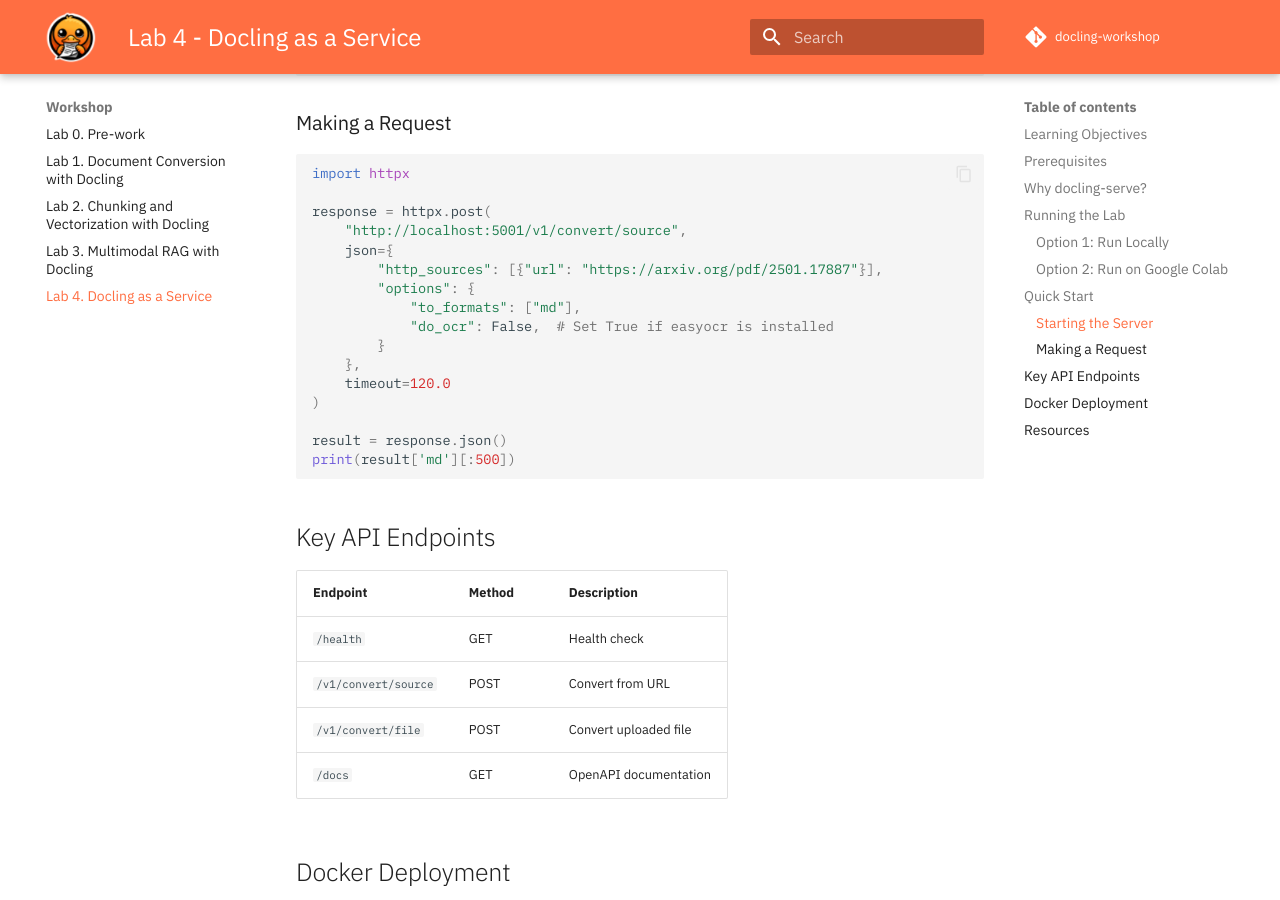
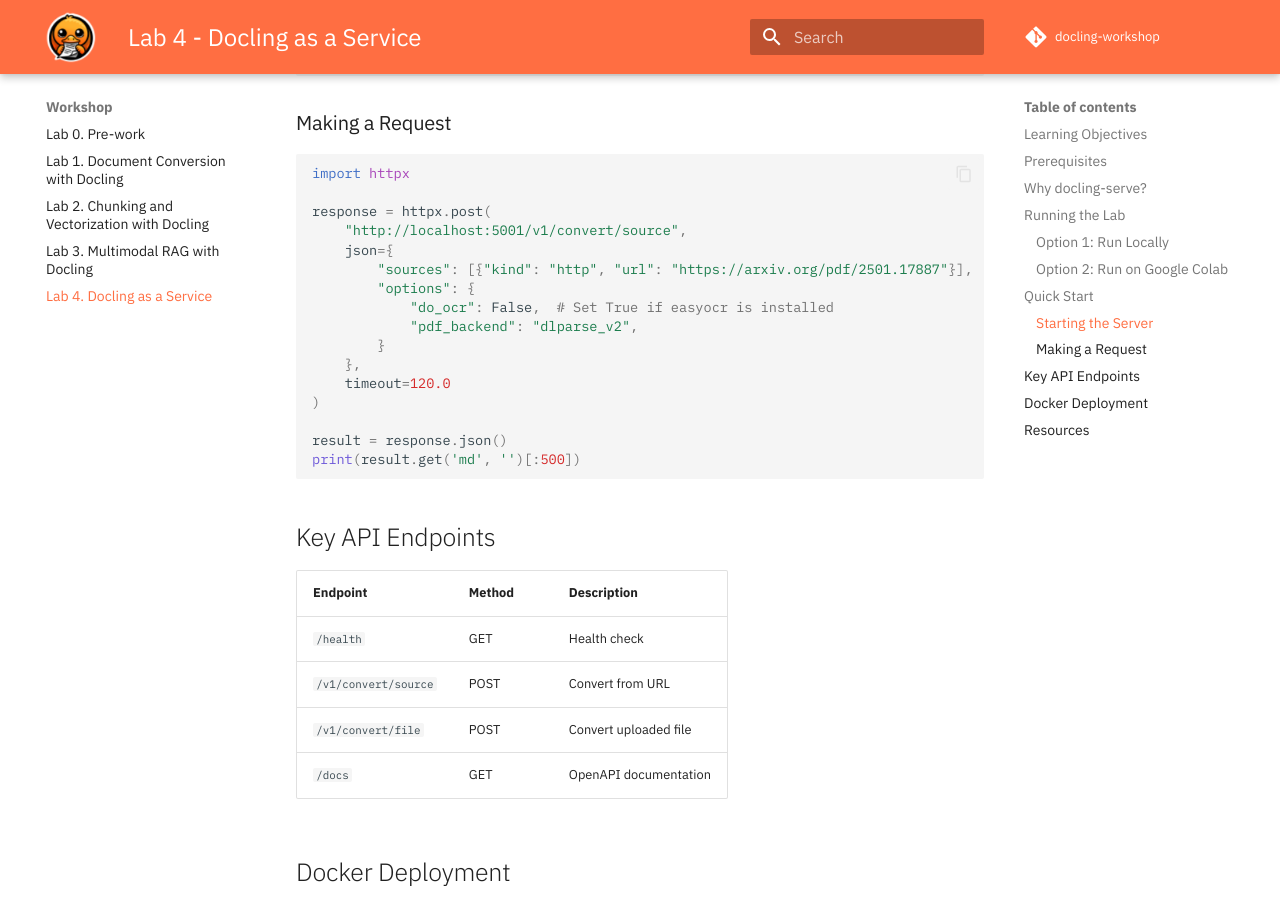
Before and after one commit to mingxzhao/docling-workshop, an MkDocs documentation site: the page built from docs/lab-4/README.md, in a window 1280 px wide and 900 px high, scrolled down 1855 px. Built offline with MkDocs 1.6.1 and Material for MkDocs 9.7.7, drawn with Linux system fonts in a browser that asks for light colours; comment, search, counter and statistics services are not loaded.

Commit message:
Add Lab 4
Signed-off-by: Mingxuan Zhao <43148277+mingxzhao@users.noreply.github.com>

````diff
--- a/docs/lab-4/README.md
+++ b/docs/lab-4/README.md
@@ -75,17 +75,17 @@
 response = httpx.post(
     "http://localhost:5001/v1/convert/source",
     json={
-        "http_sources": [{"url": "https://arxiv.org/pdf/2501.17887"}],
+        "sources": [{"kind": "http", "url": "https://arxiv.org/pdf/2501.17887"}],
         "options": {
-            "to_formats": ["md"],
             "do_ocr": False,  # Set True if easyocr is installed
+            "pdf_backend": "dlparse_v2",
         }
     },
     timeout=120.0
 )
 
 result = response.json()
-print(result['md'][:500])
+print(result.get('md', '')[:500])
 ```
 
 ## Key API Endpoints
````
Also changed, not shown: 1 other file.
